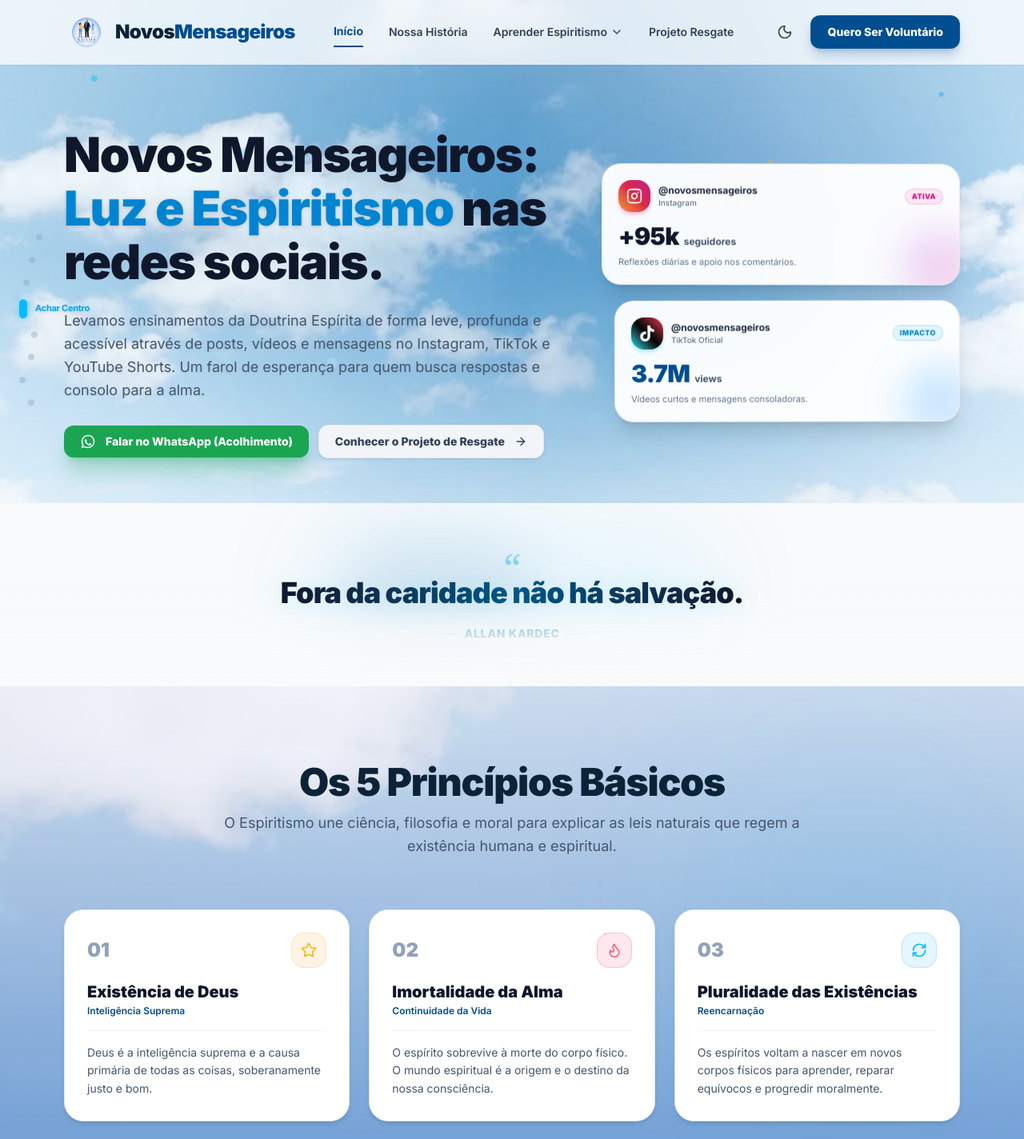
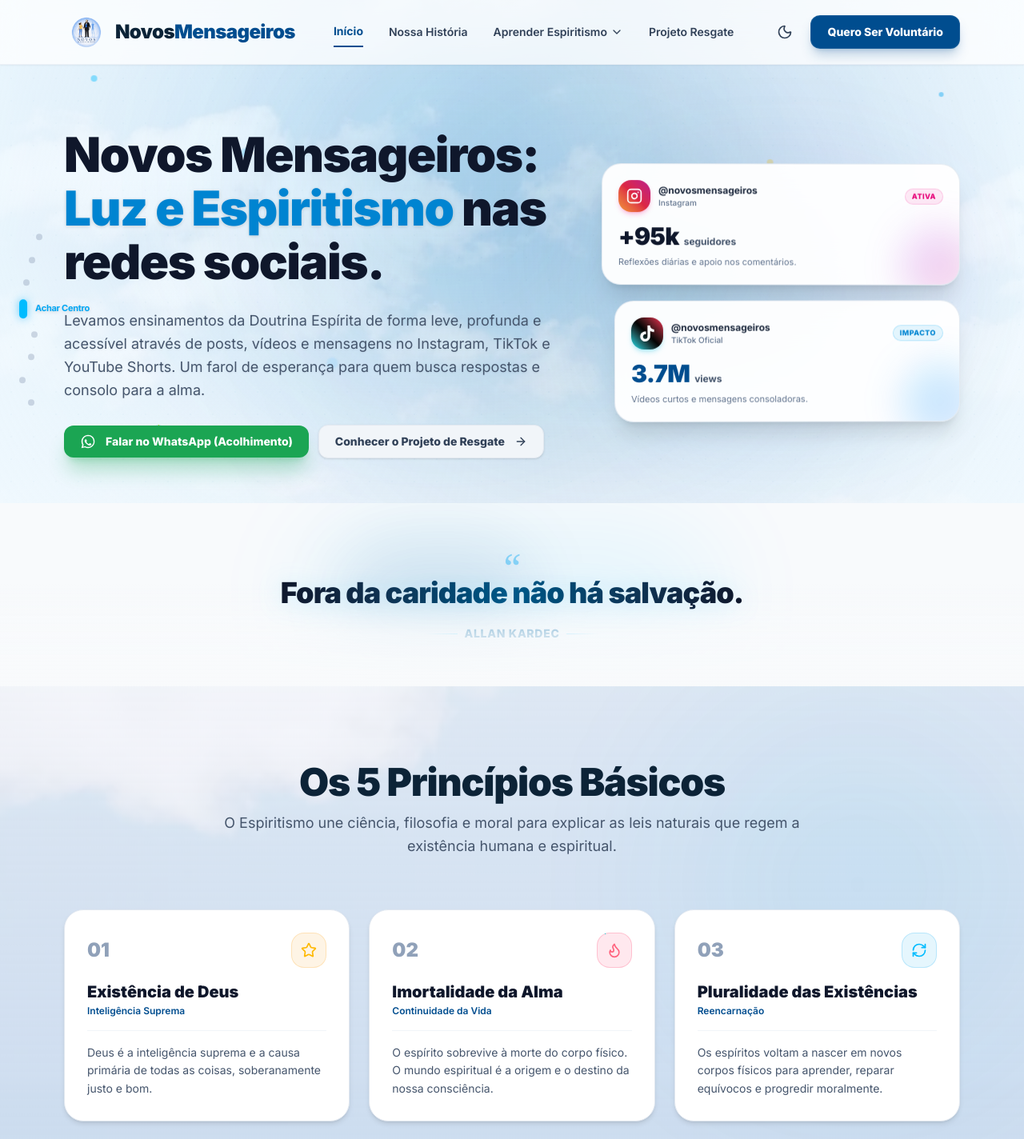
Before and after one commit to guNaoki/novosmensageirosweb, a React (Vite) app: page / in a window 1280 px wide. Shown: the top 1424 px of the page at 80% size. Built offline with nearby package versions, Linux system fonts and the light colour scheme.

Commit message:
fix(hero): restaurar fundo celestial original e degradês profundos (v2.3.1)

```diff
--- a/package.json
+++ b/package.json
@@ -1,7 +1,7 @@
 {
   "name": "mensageiros",
   "private": true,
-  "version": "2.3.0",
+  "version": "2.3.1",
   "type": "module",
   "scripts": {
     "dev": "vite",
--- a/src/components/SpiritismPortal.tsx
+++ b/src/components/SpiritismPortal.tsx
@@ -415,9 +415,9 @@
       <section
         id="hero"
         ref={heroRef}
-        className="relative pt-32 pb-8 sm:pt-36 sm:pb-12 lg:pt-40 lg:pb-14 text-slate-900 dark:text-white overflow-hidden bg-slate-50 dark:bg-[#040d1f] transition-colors duration-300"
+        className="relative pt-32 pb-8 sm:pt-36 sm:pb-12 lg:pt-40 lg:pb-14 text-slate-900 dark:text-white overflow-hidden bg-gradient-to-b from-sky-100/70 via-blue-50/40 to-slate-50 dark:from-[#06152e]/90 dark:via-[#091e42]/65 dark:to-[#040d1f] transition-colors duration-300"
       >
-        {/* Layer 1: Parallax Cloud Background Image (Expansão de altura para movimento real e amplo) */}
+        {/* Layer 1: Parallax Cloud Background Image */}
         <motion.div
           style={{ y: heroBgY }}
           className="absolute -top-[40%] left-0 right-0 h-[180%] z-0 pointer-events-none will-change-transform"
@@ -425,10 +425,10 @@
           <img
             src="/imagens-pagina/ceunuvem1.webp"
             alt="Nuvens de fundo celestial"
-            className="w-full h-full object-cover object-center opacity-75 dark:opacity-45 dark:brightness-105 dark:contrast-115 dark:mix-blend-screen"
+            className="w-full h-full object-cover object-center opacity-30 dark:opacity-60 mix-blend-multiply dark:mix-blend-screen scale-105"
           />
-          <div className="absolute inset-0 bg-gradient-to-b from-sky-50/40 via-transparent to-slate-50/90 dark:from-[#040d1f]/60 dark:via-transparent dark:to-[#040d1f]/90"></div>
-          <div className="absolute inset-0 bg-gradient-to-r from-sky-50/50 via-transparent to-sky-50/50 dark:from-[#040d1f]/60 dark:via-transparent dark:to-[#040d1f]/60"></div>
+          <div className="absolute inset-0 bg-gradient-to-b from-sky-50/70 via-sky-50/20 to-slate-50 dark:from-[#06152e]/85 dark:via-[#091e42]/50 dark:to-[#040d1f]"></div>
+          <div className="absolute inset-0 bg-gradient-to-r from-sky-50/80 via-transparent to-sky-50/80 dark:from-[#040d1f]/85 dark:via-transparent dark:to-[#040d1f]/85"></div>
         </motion.div>
 
         {/* Layer 2: Cosmic Particles & Drifting Stardust */}
@@ -657,7 +657,7 @@
         ref={principiosRef}
         className="py-16 md:py-24 bg-slate-50 dark:bg-slate-950 text-slate-900 dark:text-white relative overflow-hidden transition-colors duration-300"
       >
-        {/* Parallax Cloud Background (Movimento ampliado) */}
+        {/* Parallax Cloud Background */}
         <motion.div
           style={{ y: principiosBgY }}
           className="absolute -top-[40%] left-0 right-0 h-[180%] z-0 pointer-events-none will-change-transform"
@@ -665,9 +665,9 @@
           <img
             src="/imagens-pagina/ceunuvem2.webp"
             alt="Nuvens de fundo dos 5 pilares"
-            className="w-full h-full object-cover object-center opacity-75 dark:opacity-45 dark:brightness-105 dark:contrast-115 dark:mix-blend-screen"
+            className="w-full h-full object-cover object-center opacity-25 dark:opacity-50 mix-blend-multiply dark:mix-blend-screen scale-105"
           />
-          <div className="absolute inset-0 bg-gradient-to-b from-slate-50 dark:from-[#040d1f] via-slate-50/30 to-slate-50 dark:via-slate-950/30 dark:to-slate-950"></div>
+          <div className="absolute inset-0 bg-gradient-to-b from-slate-50/70 via-slate-50/30 to-slate-50 dark:from-slate-950/85 dark:via-slate-950/60 dark:to-slate-950"></div>
         </motion.div>
 
         {/* Ambient Glow */}
```
Also changed, not shown: 1 other file (tests, documents, lock files or other folders).
